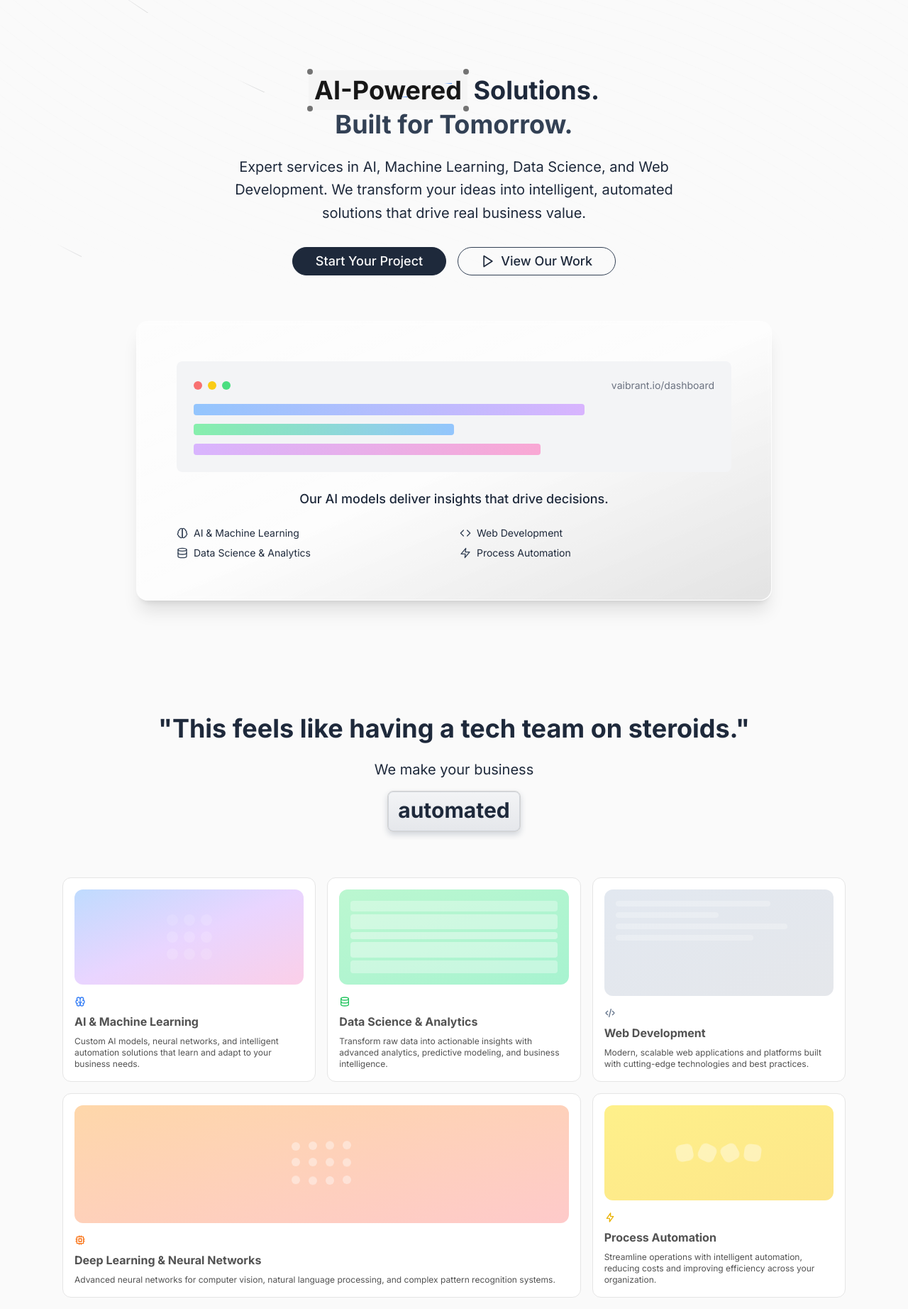
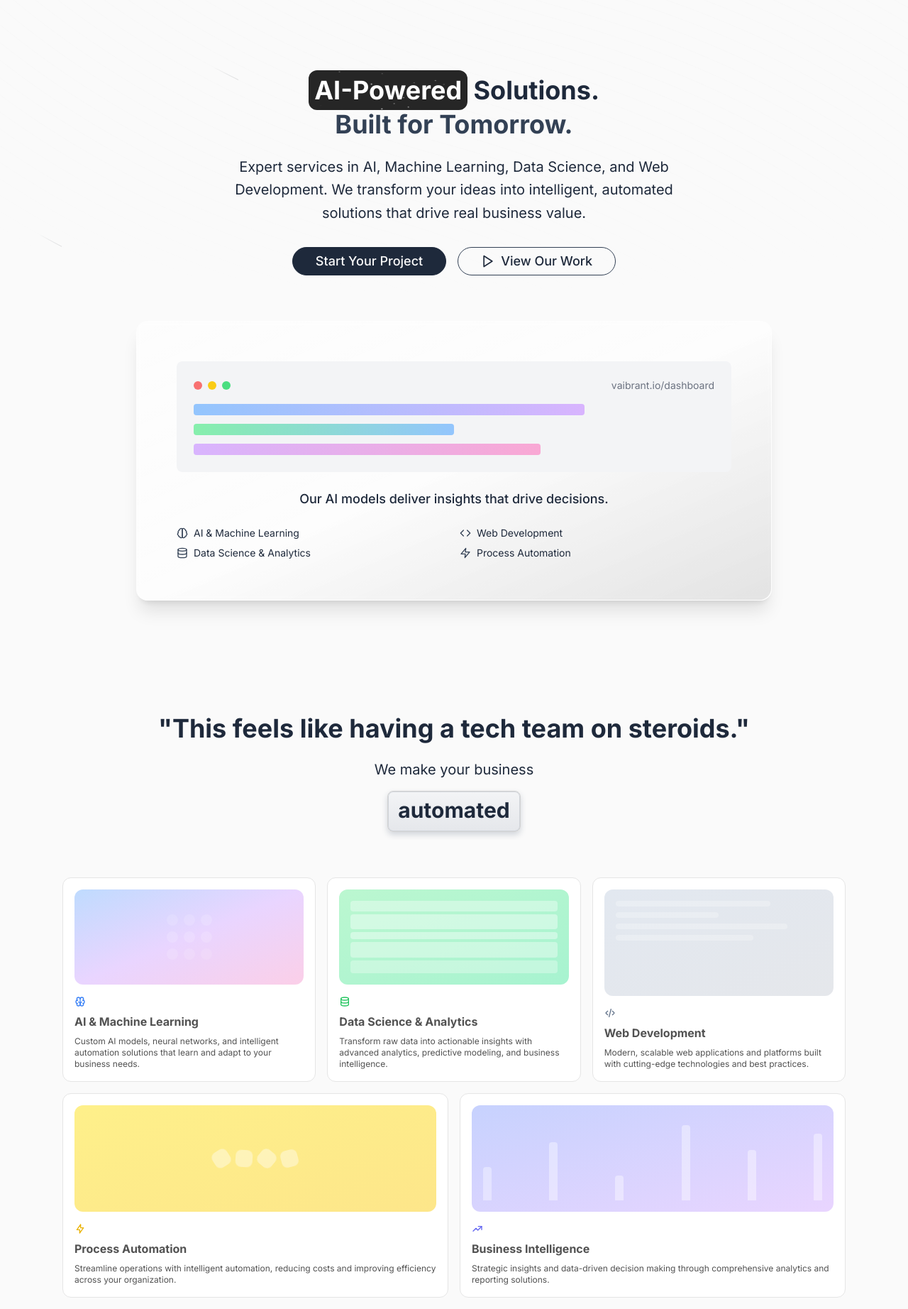
Before and after one commit to Muhammad-Rayyan-Mohsin/VAI, a Next.js app: page / in a window 1280 px wide. Shown: the part 407-2251 px from the top of the page at 71% size. Built offline with nearby package versions, Linux system fonts and the light colour scheme.

Commit message:
Services section fix

```diff
--- a/src/components/bento-grid-demo.tsx
+++ b/src/components/bento-grid-demo.tsx
@@ -7,14 +7,13 @@ import {
   IconBrain,
   IconDatabase,
   IconCode,
-  IconCpu,
   IconBolt,
   IconTrendingUp,
 } from "@tabler/icons-react";
 
 export default function BentoGridDemo() {
   return (
-    <BentoGrid className="max-w-6xl mx-auto">
+    <BentoGrid className="max-w-6xl mx-auto md:grid-cols-6">
       {items.map((item, i) => (
         <BentoGridItem
           key={i}
@@ -22,7 +21,11 @@ export default function BentoGridDemo() {
           description={item.description}
           header={item.header}
           icon={item.icon}
-          className={i === 3 || i === 6 ? "md:col-span-2" : ""}
+          className={
+            i < 3 ? "md:col-span-2" :
+            i === 3 ? "md:col-span-3" :
+            "md:col-span-3"
+          }
         />
       ))}
     </BentoGrid>
@@ -66,17 +69,7 @@ const CodeSkeleton = () => (
   </div>
 );
 
-const NeuralNetworkSkeleton = () => (
-  <div className="flex flex-1 w-full h-full min-h-[6rem] rounded-xl bg-gradient-to-br from-orange-200 to-red-200 dark:from-orange-900 dark:to-red-900 relative overflow-hidden">
-    <div className="absolute inset-0 flex items-center justify-center">
-      <div className="grid grid-cols-4 gap-3">
-        {[...Array(12)].map((_, i) => (
-          <div key={i} className="w-3 h-3 bg-white/40 rounded-full animate-bounce" style={{ animationDelay: `${i * 0.1}s` }} />
-        ))}
-      </div>
-    </div>
-  </div>
-);
+
 
 const AutomationSkeleton = () => (
   <div className="flex flex-1 w-full h-full min-h-[6rem] rounded-xl bg-gradient-to-br from-yellow-200 to-amber-200 dark:from-yellow-900 dark:to-amber-900 relative overflow-hidden">
@@ -122,12 +115,6 @@ const items = [
     icon: <IconCode className="h-4 w-4 text-slate-500" />,
   },
   {
-    title: "Deep Learning & Neural Networks",
-    description: "Advanced neural networks for computer vision, natural language processing, and complex pattern recognition systems.",
-    header: <NeuralNetworkSkeleton />,
-    icon: <IconCpu className="h-4 w-4 text-orange-500" />,
-  },
-  {
     title: "Process Automation",
     description: "Streamline operations with intelligent automation, reducing costs and improving efficiency across your organization.",
     header: <AutomationSkeleton />,
--- a/src/components/ui/cover.tsx
+++ b/src/components/ui/cover.tsx
@@ -38,14 +38,13 @@ export const Cover = ({
       onMouseEnter={() => setHovered(true)}
       onMouseLeave={() => setHovered(false)}
       ref={ref}
-      className="relative hover:bg-neutral-900  group/cover inline-block dark:bg-neutral-900 bg-neutral-100 px-2 py-2  transition duration-200 rounded-sm"
+      className="relative hover:bg-neutral-900  group/cover inline-block dark:bg-neutral-900 bg-neutral-800 px-2 py-2  transition duration-200 rounded-xl"
     >
       <AnimatePresence>
-        {hovered && (
         <motion.div
-            initial={{ opacity: 0 }}
-            animate={{ opacity: 1 }}
-            exit={{ opacity: 0 }}
+          initial={{ opacity: 0.8 }}
+          animate={{ opacity: hovered ? 1 : 0.8 }}
+          exit={{ opacity: 0.8 }}
           transition={{
             opacity: {
               duration: 0.2,
@@ -70,7 +69,7 @@ export const Cover = ({
               background="transparent"
               minSize={0.4}
               maxSize={1}
-                particleDensity={500}
+              particleDensity={hovered ? 500 : 300}
               className="w-full h-full"
               particleColor="#FFFFFF"
             />
@@ -78,18 +77,17 @@ export const Cover = ({
               background="transparent"
               minSize={0.4}
               maxSize={1}
-                particleDensity={500}
+              particleDensity={hovered ? 500 : 300}
               className="w-full h-full"
               particleColor="#FFFFFF"
             />
           </motion.div>
         </motion.div>
-        )}
       </AnimatePresence>
       {beamPositions.map((position, index) => (
         <Beam
           key={index}
-          hovered={hovered}
+          hovered={true}
           duration={Math.random() * 2 + 1}
           delay={Math.random() * 2 + 1}
           width={containerWidth}
@@ -102,8 +100,8 @@ export const Cover = ({
         key={String(hovered)}
         animate={{
           scale: hovered ? 0.8 : 1,
-          x: hovered ? [0, -30, 30, -30, 30, 0] : 0,
-          y: hovered ? [0, 30, -30, 30, -30, 0] : 0,
+          x: hovered ? [0, -30, 30, -30, 30, 0] : [0, -0.5, 0.5, -0.5, 0.5, 0],
+          y: hovered ? [0, 30, -30, 30, -30, 0] : [0, 0.5, -0.5, 0.5, -0.5, 0],
         }}
         exit={{
           filter: "none",
@@ -114,14 +112,18 @@ export const Cover = ({
         transition={{
           duration: 0.2,
           x: {
-            duration: 0.2,
+            duration: hovered ? 0.2 : 12,
             repeat: Infinity,
             repeatType: "loop",
+            ease: "easeInOut",
+            repeatDelay: hovered ? 0 : 3,
           },
           y: {
-            duration: 0.2,
+            duration: hovered ? 0.2 : 12,
             repeat: Infinity,
             repeatType: "loop",
+            ease: "easeInOut",
+            repeatDelay: hovered ? 0 : 3,
           },
           scale: {
             duration: 0.2,
@@ -131,16 +133,13 @@ export const Cover = ({
           },
         }}
         className={cn(
-          "dark:text-white inline-block text-neutral-900 relative z-20 group-hover/cover:text-white transition duration-200",
+          "dark:text-white inline-block text-white relative z-20 group-hover/cover:text-white transition duration-200",
           className
         )}
       >
         {children}
       </motion.span>
-      <CircleIcon className="absolute -right-[2px] -top-[2px]" />
-      <CircleIcon className="absolute -bottom-[2px] -right-[2px]" delay={0.4} />
-      <CircleIcon className="absolute -left-[2px] -top-[2px]" delay={0.8} />
-      <CircleIcon className="absolute -bottom-[2px] -left-[2px]" delay={1.6} />
+
     </div>
   );
 };
--- a/src/components/ui/text-hover-effect.tsx
+++ b/src/components/ui/text-hover-effect.tsx
@@ -30,9 +30,9 @@ export const TextHoverEffect = ({
   const textStyle = {
     fontFamily: 'Inter, helvetica, sans-serif',
     fontSize: '48px',
-    fontWeight: 'bold',
+    fontWeight: '900',
     fill: 'transparent',
-    strokeWidth: '0.5',
+    strokeWidth: '1.2',
   };
 
   return (
@@ -96,8 +96,8 @@ export const TextHoverEffect = ({
         dominantBaseline="middle"
         style={{
           ...textStyle,
-          stroke: '#e5e7eb',
-          opacity: hovered ? 0.7 : 0,
+          stroke: '#d1d5db',
+          opacity: hovered ? 0.7 : 1,
         }}
       >
         {text}
@@ -111,9 +111,10 @@ export const TextHoverEffect = ({
         dominantBaseline="middle"
         style={{
           ...textStyle,
-          stroke: '#e5e7eb',
+          stroke: '#d1d5db',
+          opacity: 0.3,
         }}
-        initial={{ strokeDashoffset: 1000, strokeDasharray: 1000 }}
+        initial={{ strokeDashoffset: 0, strokeDasharray: 1000 }}
         animate={{
           strokeDashoffset: 0,
           strokeDasharray: 1000,
@@ -135,6 +136,7 @@ export const TextHoverEffect = ({
         style={{
           ...textStyle,
           stroke: 'url(#textGradient)',
+          opacity: hovered ? 1 : 0,
         }}
         mask="url(#textMask)"
       >
```
Lines whose indentation alone changed are shown as unchanged.
